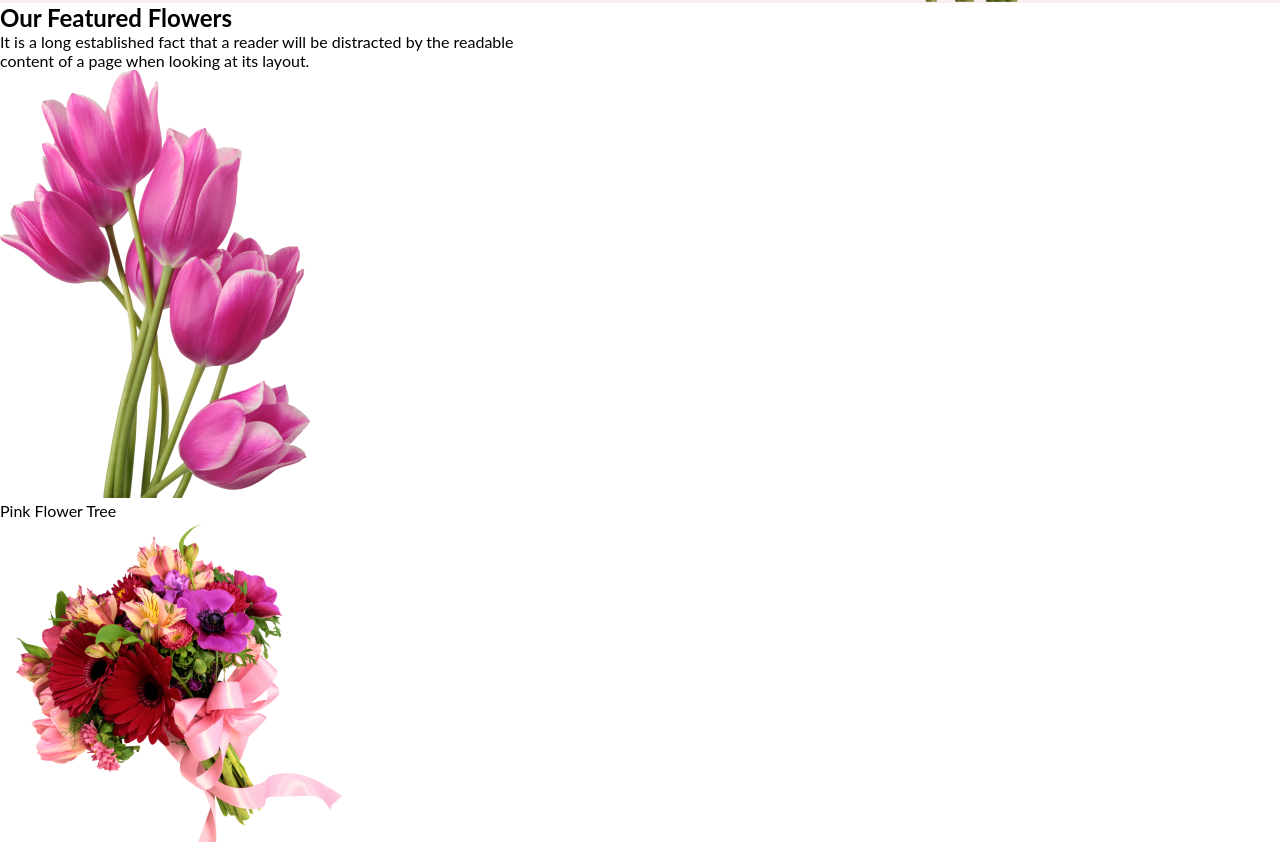
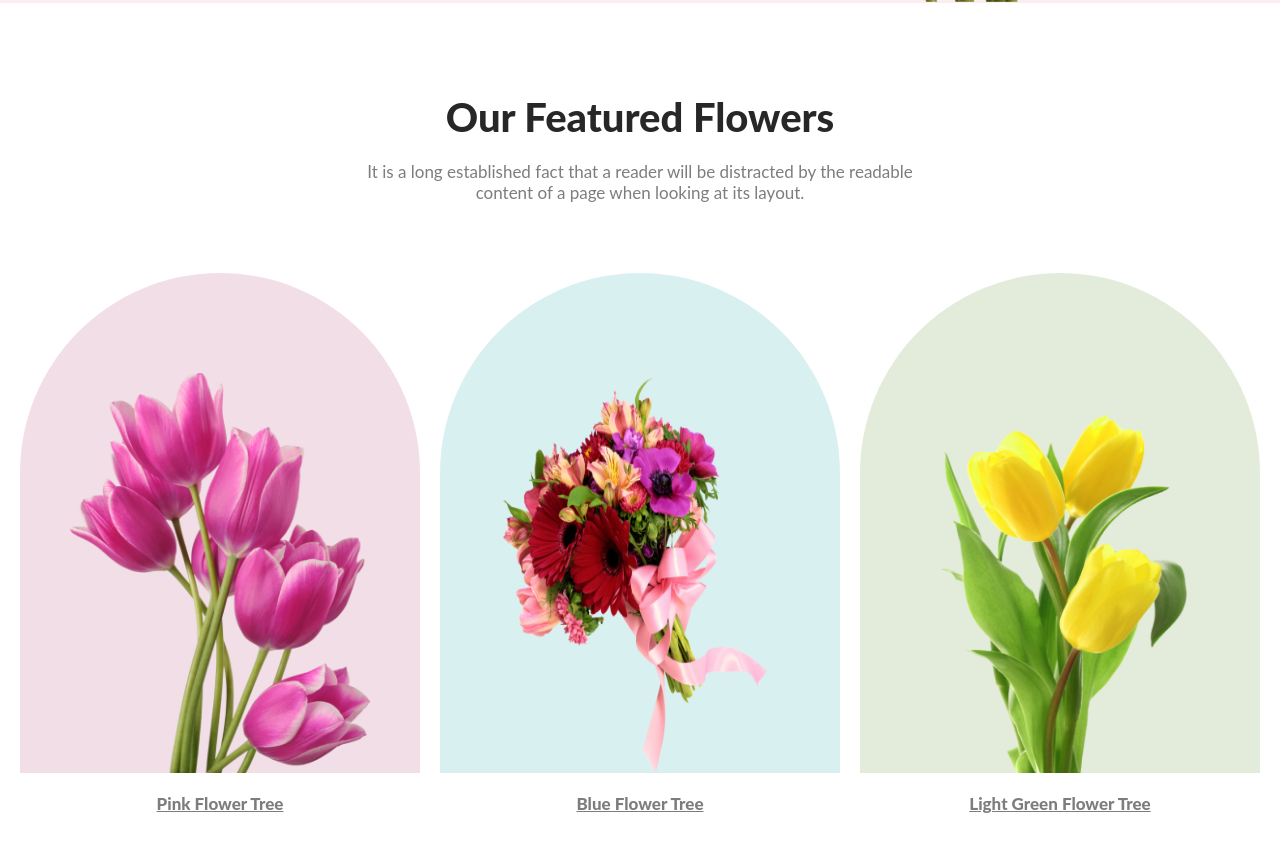
Before and after one commit to nazmulbd71/assignment-one, a plain HTML site: page index.html in a window 1280 px wide. Shown: the part 697-1539 px from the top of the page. Drawn offline with Linux system fonts and the light colour scheme.

Commit message:
Featured Flowers Part Css Completed

```diff
--- a/style.css
+++ b/style.css
@@ -53,3 +53,104 @@
 }
 
 /* Banner Part CSS End */
+
+/* Body Part CSS Start */
+
+/* Featured Flowers CSS Start */
+#body-part-one-main {
+    margin-top: 90px;
+    margin-bottom: 90px;
+}
+
+#body-part-one-main h1 {
+    text-align: center;
+    color: #272727;
+    font-size: 40px;
+    font-weight: 800;
+}
+
+#body-part-one-main p {
+    text-align: center;
+    color: rgba(39, 39, 39, 0.60);
+    font-size: 17px;
+    margin-top: 20px;
+}
+
+#featured-flower-img {
+    display: flex;
+    margin: 70px auto;
+    width: 80%;
+    justify-content: center;
+}
+
+#featured-flower-img-one {
+    width: 400px;
+    height: 500px;
+    background-color: rgba(167, 33, 98, 0.15);
+    border-radius: 300px 300px 0px 0px;
+    display: flex;
+    justify-content: center;
+    align-items: end;
+}
+
+#featured-flower-img-one img {
+    width: 300px;
+    height: 400px;
+}
+
+.pink-flower {
+    text-decoration: underline;
+    color: black;
+    text-align: center;
+    font-size: 24px;
+    font-weight: 800;
+}
+
+#featured-flower-img-two {
+    width: 400px;
+    height: 500px;
+    margin: 0 20px;
+    background-color: rgba(5, 151, 160, 0.15);
+    border-radius: 300px 300px 0px 0px;
+    display: flex;
+    justify-content: center;
+    align-items: end;
+}
+
+.blue-flower {
+    text-decoration: underline;
+    color: black;
+    text-align: center;
+    font-size: 24px;
+    font-weight: 800;
+}
+
+#featured-flower-img-two img {
+    width: 300px;
+    height: 400px;
+}
+
+#featured-flower-img-three {
+    width: 400px;
+    height: 500px;
+    background-color: rgba(71, 125, 17, 0.15);
+    border-radius: 300px 300px 0px 0px;
+    display: flex;
+    justify-content: center;
+    align-items: end;
+}
+
+.green-flower {
+    text-decoration: underline;
+    color: black;
+    text-align: center;
+    font-size: 24px;
+    font-weight: 800;
+}
+
+#featured-flower-img-three img {
+    width: 300px;
+    height: 400px;
+}
+
+/* Featured Flowers CSS End */
```
